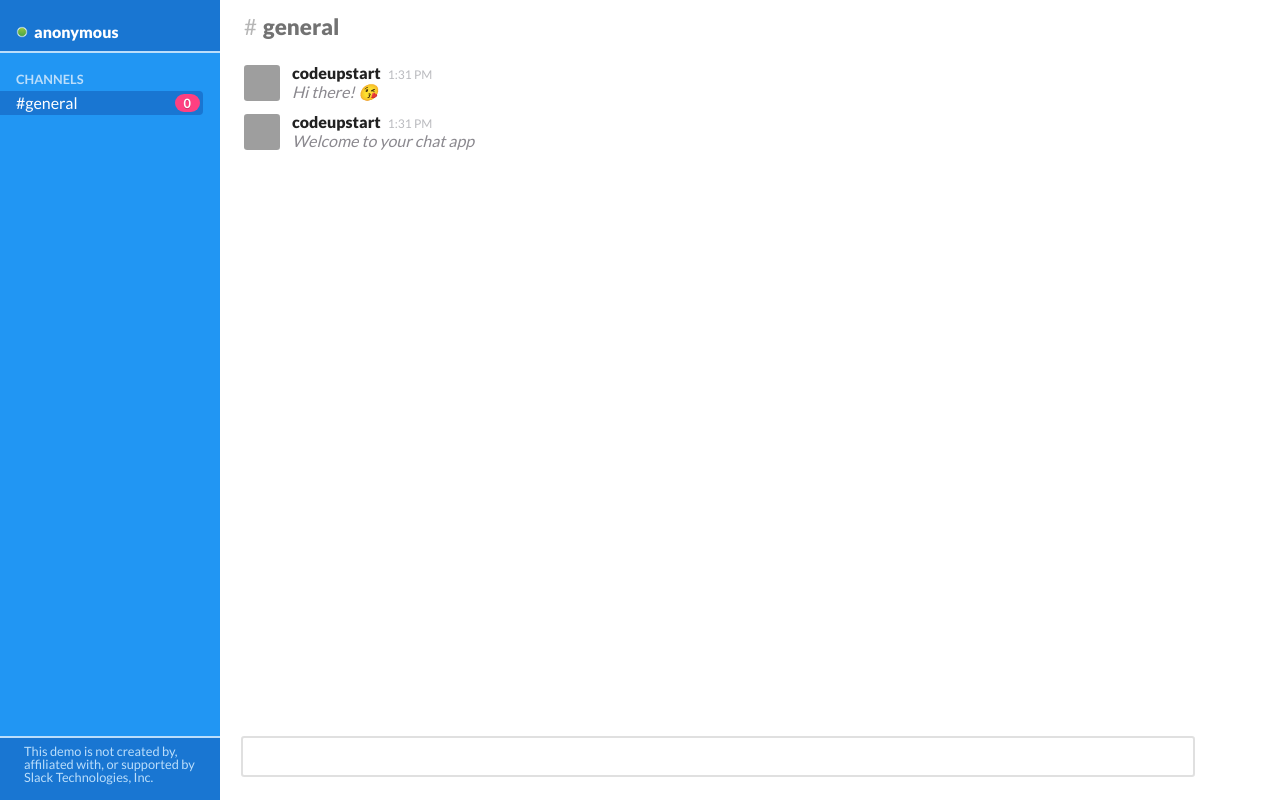
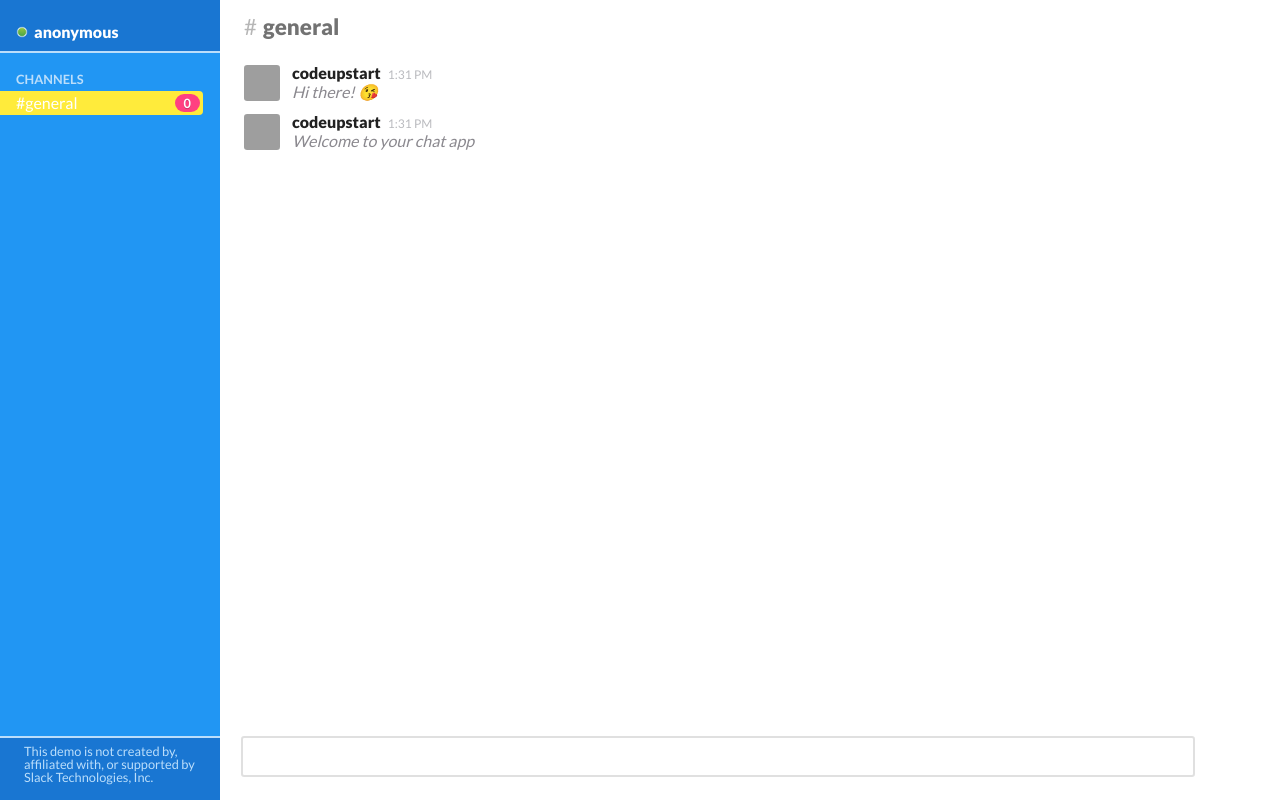
Before and after one commit to thibaultclem/reactjs-chat-app, a plain HTML site: page preview.html in a window 1280 px wide. Drawn offline with Linux system fonts and the light colour scheme; grey boxes are pictures that could not be loaded.

Commit message:
Modify style for active channel

```diff
--- a/custom.css
+++ b/custom.css
@@ -231,7 +231,7 @@ body {
 }
 
 .channel.active {
-  background: #1976D2;
+  background: #FFEB3B;
 }
 
 .channel_prefix {
```
